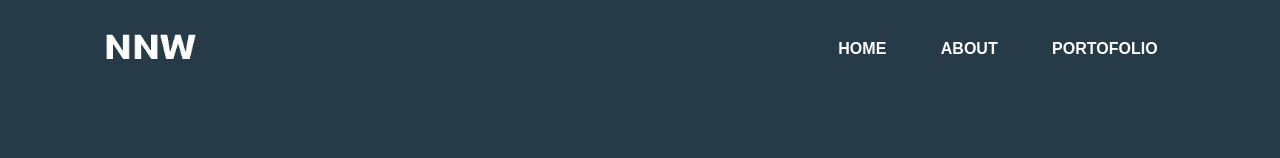
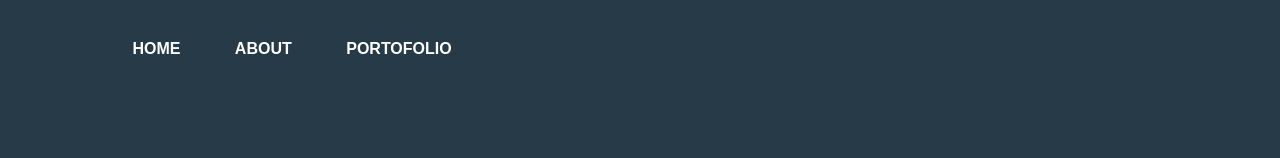
Before and after one commit to Nnurwulan/noviyatinwulan.github.io, a plain HTML site: page index.html in a window 1280 px wide. Shown: the top 158 px of the page. Drawn offline with Linux system fonts and the light colour scheme.

Commit message:
ganti logo

```diff
--- a/index.html
+++ b/index.html
@@ -12,9 +12,6 @@
   <!--navbar-->
   <div class="hero">
     <nav>
-      <div class="image-hero">
-        <img src="IMG4.PNG" class="logo">
-        </div>
       <ul>
         <li><a href="index.html">HOME</a></li>
         <li><a href="about.html">ABOUT</a></li>
```
